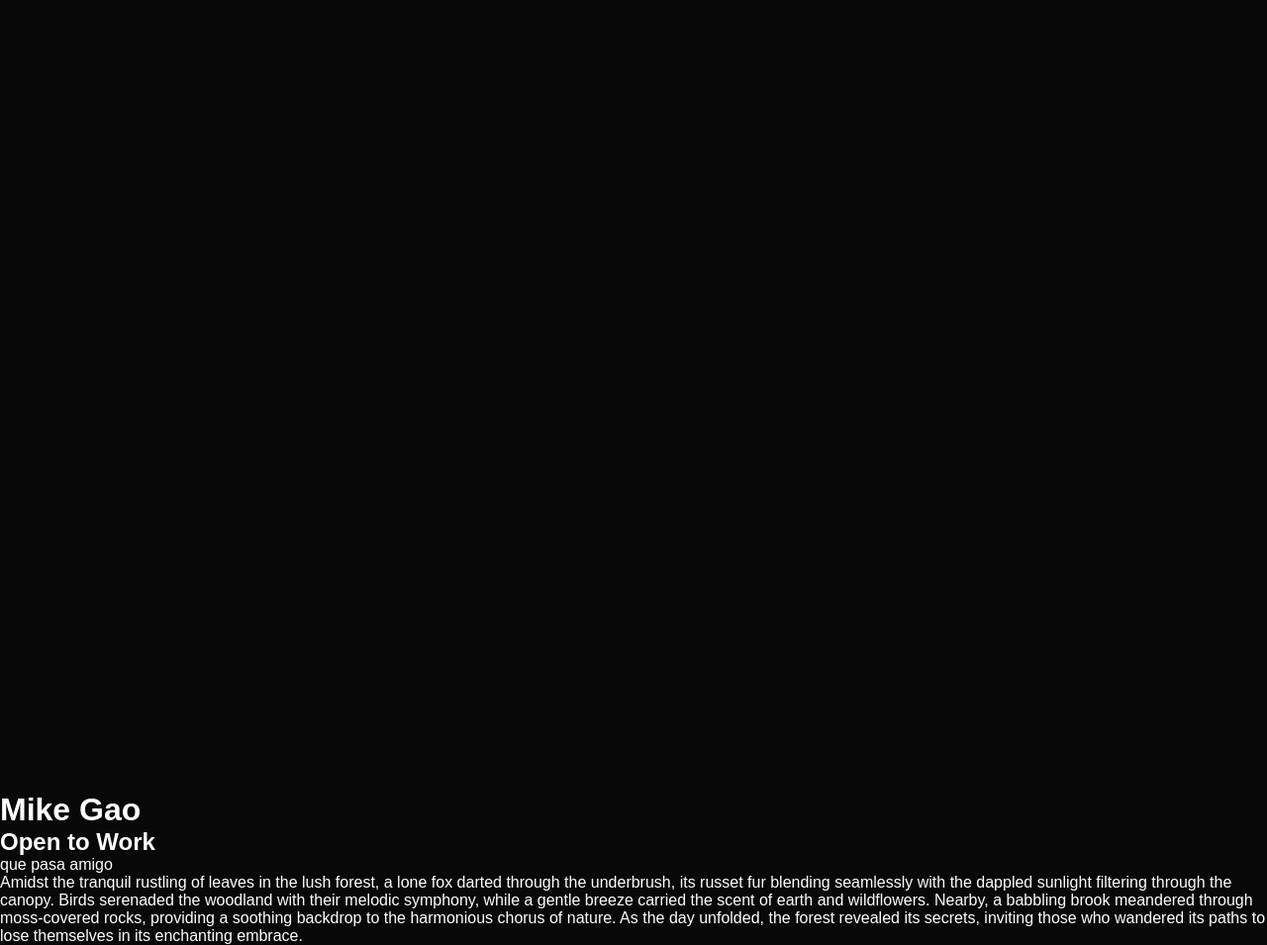
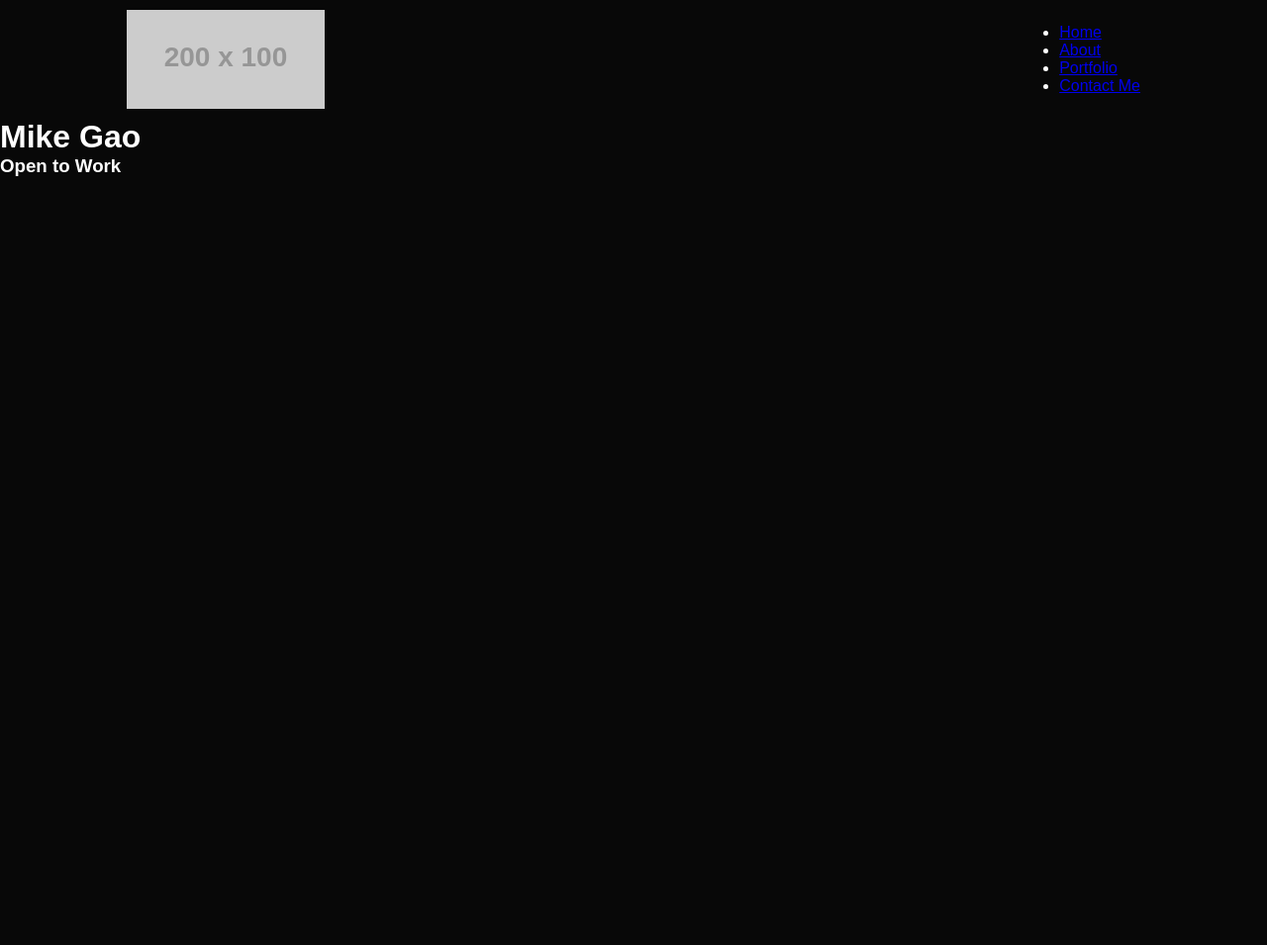
Before and after one commit to fuselierr/personal_website, a plain HTML site: page Personal Website/index.html in a window 1280 px wide. Shown: the whole page at 99% size. After the commit the page ends 800 px from the top, so only its background shows below. Drawn offline with Linux system fonts and the light colour scheme; placeholder pictures from the web are drawn by us.

Commit message:
Placeholders

```diff
--- a/Personal Website/index.html
+++ b/Personal Website/index.html
@@ -3,20 +3,24 @@
     <head>
         <meta charset="utf-8">
         <meta name="viewport" content="width=device-width, initial-scale = 1">
-        <title>Portfolio - Mike Gao</title>
+        <title>Mike Gao - Portfolio</title>
         <link rel="stylesheet" href="style.css">
     </head>
     <body>
-        <div class="banner">
-
+        <div class="header">
+            <div class="container">
+                <nav>
+                    <img src="https://placehold.co/200x100/png" class="logo">
+                    <ul>
+                        <li><a href="#">Home</a></li>
+                        <li><a href="#">About</a></li>
+                        <li><a href="#">Portfolio</a></li>
+                        <li><a href="#">Contact Me</a></li>
+                    </ul>
+                </nav>
+            </div>
         </div>
         <h1>Mike Gao</h1>
-        <h2>Open to Work</h2>
-
-        que pasa amigo
-
-        <p>
-            Amidst the tranquil rustling of leaves in the lush forest, a lone fox darted through the underbrush, its russet fur blending seamlessly with the dappled sunlight filtering through the canopy. Birds serenaded the woodland with their melodic symphony, while a gentle breeze carried the scent of earth and wildflowers. Nearby, a babbling brook meandered through moss-covered rocks, providing a soothing backdrop to the harmonious chorus of nature. As the day unfolded, the forest revealed its secrets, inviting those who wandered its paths to lose themselves in its enchanting embrace.
-        </p>
+        <h3>Open to Work</h3>
     </body>
 </html>
--- a/Personal Website/style.css
+++ b/Personal Website/style.css
@@ -6,9 +6,21 @@
 .banner{
     width: 100%;
     height: 100vh;
-    background-image:url()
+    background-image:url(images/bg_placeholder.png);
+    background-size: cover;
+    background-position: center;
+}
+.container{
+    padding: 10px 10%;
 }
 body{
     background: #080808;
     color: #fff;
 }
+
+nav{
+    display: flex;
+    align-items: center;
+    justify-content: space-between;
+    flex-wrap: wrap;
+}
```
Also changed, not shown: Personal Website/images/bg_placeholder.png (added).
